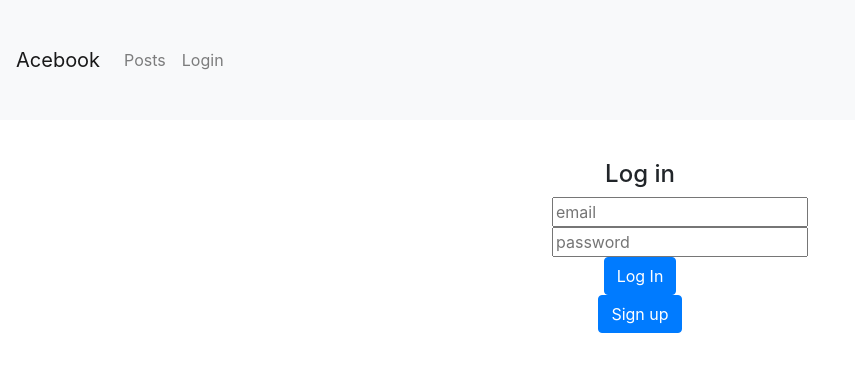
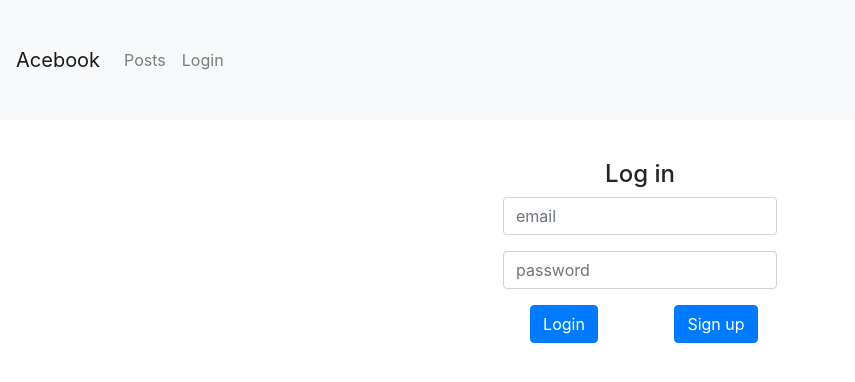
Before and after one commit to NabilleH/acebook-react, a React (Create React App) app: page /log_in in a window 1280 px wide. Shown: the top 382 px of the page, without its empty margins (0-855 px from the left). Built offline with nearby package versions, Linux system fonts and the light colour scheme.

Commit message:
add stylin to login form

```diff
--- a/src/components/formStyle.css
+++ b/src/components/formStyle.css
@@ -2,5 +2,6 @@
   padding: 40px;
   text-align: center;
   display: inline-block;
-  width: 20%;
+  width: 30%;
+  width: auto;
 }
--- a/src/components/login.jsx
+++ b/src/components/login.jsx
@@ -43,41 +43,50 @@ class Login extends Component {
             }}
             className="form-login"
           >
-            <div className="form-input">
+            <div class="form-group">
               <input
                 id="email-input"
-                label="Email"
-                className="email"
-                type="email"
                 name="email"
                 placeholder="email"
-              />
+                type="text"
+                required="required"
+                className="form-control"
+              ></input>
+            </div>
+            <div class="form-group">
               <input
                 id="password-input"
-                label="Password"
-                className="password"
-                type="password"
                 name="password"
                 placeholder="password"
-              />
+                type="password"
+                className="form-control"
+                required="required"
+              ></input>
             </div>
-
+            <div className='row'>
+              <div className='col'>
+              <div class="form-group">
               <button
+                name="login"
                 type="submit"
-              onClick={this.handleLogin}
-              name="login"
                 className="login-button btn btn-primary"
-              label="Log In"
-            >
-              Log In
+                onClick={this.handleLogin}>
+                Login
               </button>
-          </form>
+            </div>
+              </div>
+              <div className='col'>
                 <Link to="/">
                   <button name="signup" className="btn btn-primary" label="Sign Up">
                     Sign up
                   </button>
                 </Link>
               </div>
+            </div>
+
+          </form>
+
+        </div>
       );
     }
   }
--- a/src/components/signUp.jsx
+++ b/src/components/signUp.jsx
@@ -54,10 +54,9 @@ class SignUp extends Component {
             onSubmit={e => {
               e.preventDefault();
             }}
-            className="form-login"
+            className="form-signup"
           >
             <div class="form-group">
-              <label></label>
               <input
                 id="email-input"
                 name="email"
@@ -68,7 +67,16 @@ class SignUp extends Component {
               ></input>
             </div>
             <div class="form-group">
-              <label></label>
+              <input
+                id="username-input"
+                name="username"
+                placeholder="username"
+                type="text"
+                className="form-control"
+                required="required"
+              ></input>
+            </div>
+            <div class="form-group">
               <input
                 id="password-input"
                 name="password"
@@ -79,24 +87,12 @@ class SignUp extends Component {
               ></input>
             </div>
             <div class="form-group">
-              <label></label>
-              <input
-                id="username-input"
-                name="username"
-                placeholder="username"
-                type="text"
-                className="form-control"
-                required="required"
-              ></input>
-            </div>
-            <div class="form-group">
               <button
-                name="submit"
+                name="signup"
                 type="submit"
-                className="btn btn-primary"
-                onClick={this.handleSignUp}
-              >
-                Submit
+                className="signup-button btn btn-primary"
+                onClick={this.handleSignUp}>
+                Sign Up
               </button>
             </div>
           </form>
```
Lines whose indentation alone changed are shown as unchanged.
